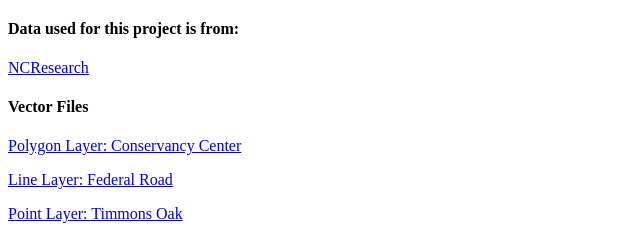
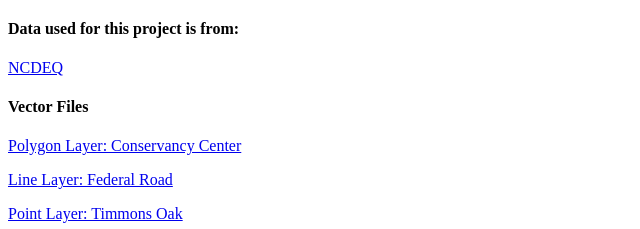
Before and after one commit to mvessey/Homework2, a plain HTML site: page environmental_reserve_baldhead/map2.html in a window 1280 px wide. Shown: the part 635-864 px from the top of the page, 0-640 px from the left. Drawn offline with Linux system fonts and the light colour scheme.

Commit message:
Update map2.html

```diff
--- a/environmental_reserve_baldhead/map2.html
+++ b/environmental_reserve_baldhead/map2.html
@@ -13,7 +13,7 @@
     <img src="./Images/homework2_baldheadisland_projectfile.png" alt="Map of Environmental Reserves and Conservation Centers in Baldhead Island, NC" width='750px'>
 
     </a>
-    <h4>Data used for this project is from:</h4><a href="https://deq.nc.gov/about/divisions/coastal-management/nc-coastal-reserve/research/available-data"> NCResearch </a>
+    <h4>Data used for this project is from:</h4><a href="https://deq.nc.gov/about/divisions/coastal-management/nc-coastal-reserve/research/available-data"> NCDEQ </a>
     <h4>Vector Files</h4>
     <a href="https://github.com/mvessey/Homework2/blob/main/environmental_reserve_baldhead/Data/Bald%20Head%20Island%20Conservancy.geojson">Polygon Layer: Conservancy Center</a><p></p>
     <a href="https://github.com/mvessey/Homework2/blob/main/environmental_reserve_baldhead/Data/Federal%20Road.geojson">Line Layer: Federal Road</a><p></p>
```
